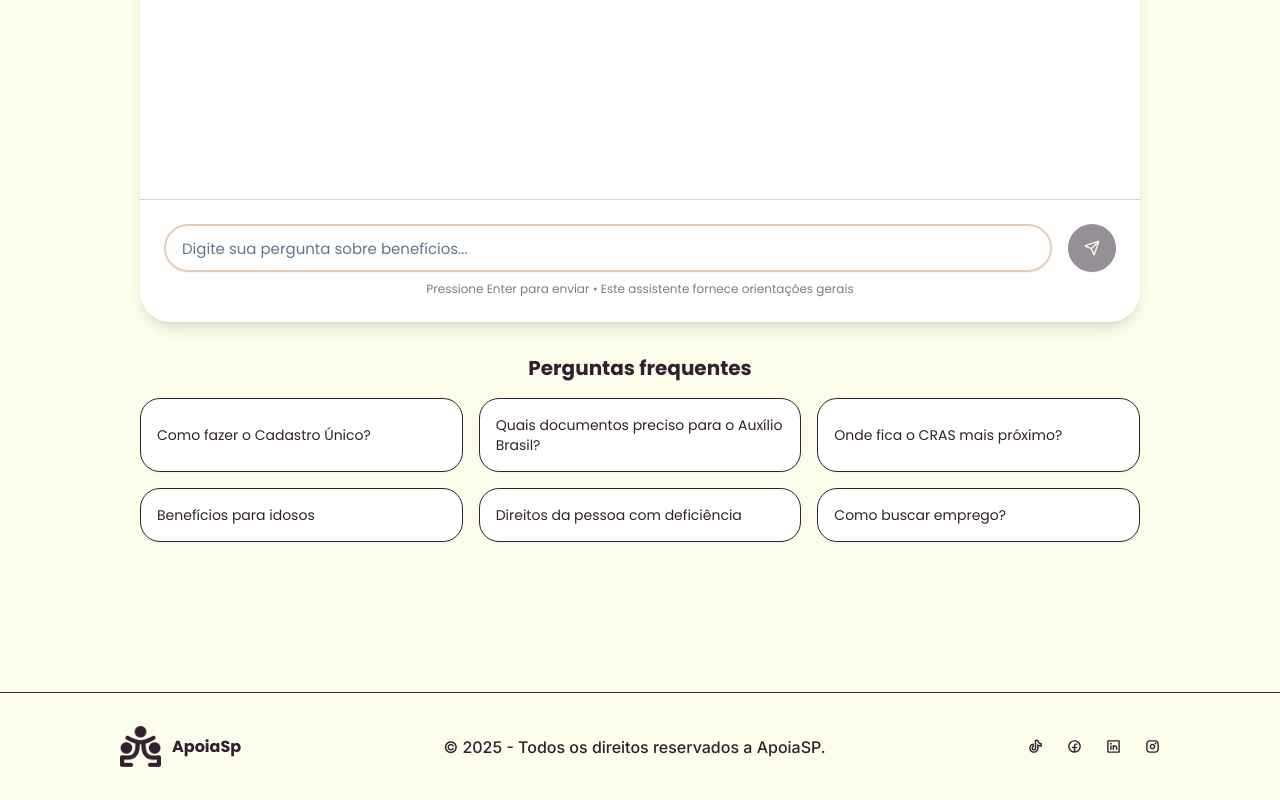
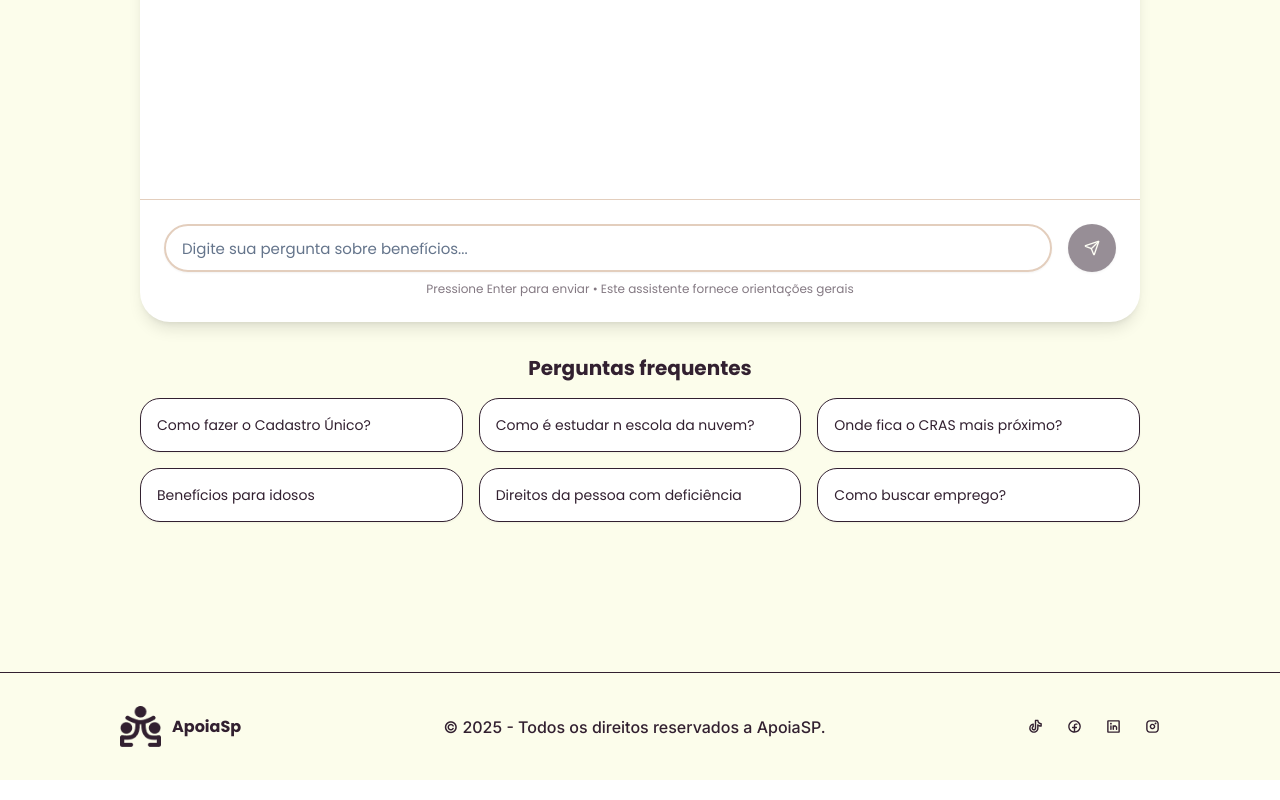
Before and after one commit to felixxleandro/ApoiaSp, a React (Vite) app: page /chatbot in a window 1280 px wide. Shown: the part 1182-1982 px from the top of the page. Built offline with nearby package versions, Linux system fonts and the light colour scheme.

Commit message:
Updated Chatbot.tsx

```diff
--- a/src/screens/Chatbot.tsx
+++ b/src/screens/Chatbot.tsx
@@ -230,7 +230,7 @@ export const Chatbot = (): JSX.Element => {
             <div className="grid grid-cols-1 sm:grid-cols-2 lg:grid-cols-3 gap-3 sm:gap-4">
               {[
                 "Como fazer o Cadastro Único?",
-                "Quais documentos preciso para o Auxílio Brasil?",
+                "Como é estudar n escola da nuvem?",
                 "Onde fica o CRAS mais próximo?",
                 "Benefícios para idosos",
                 "Direitos da pessoa com deficiência",
```
